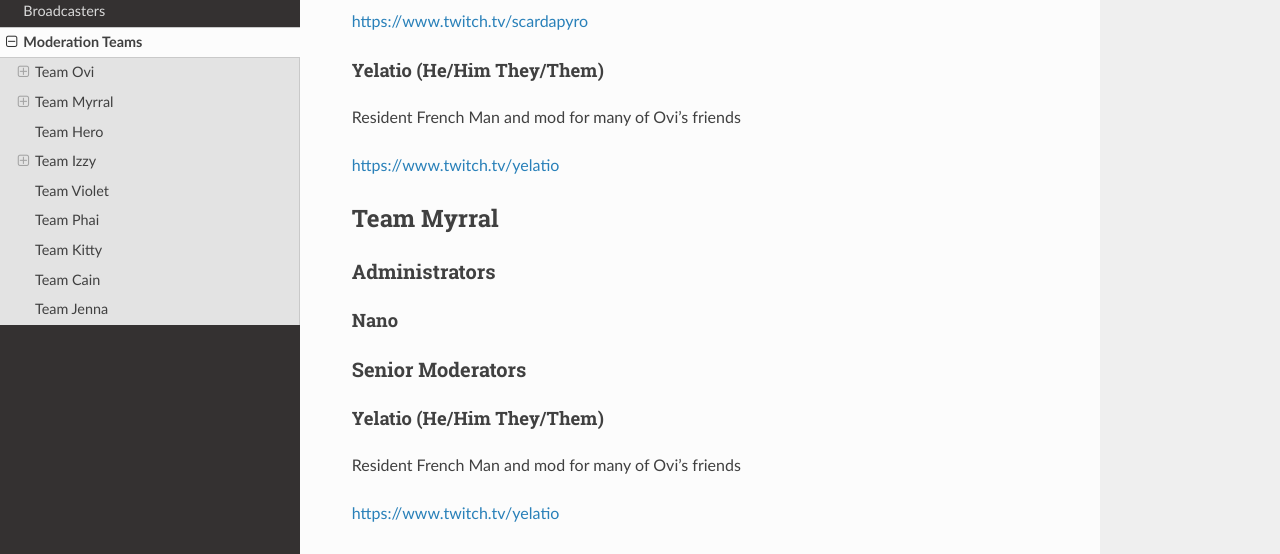
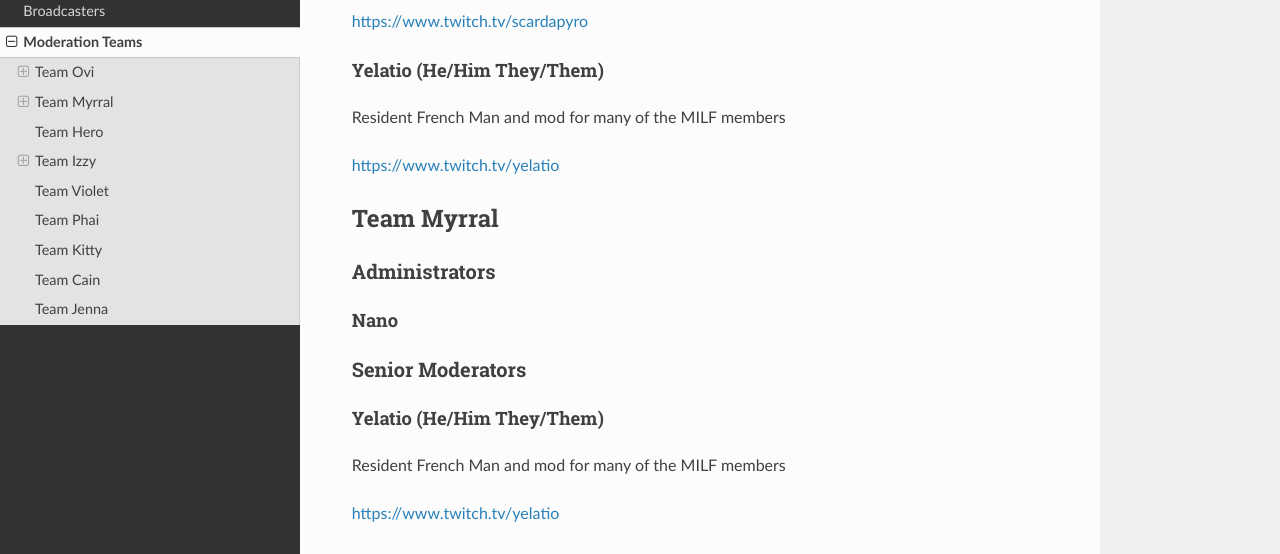
Before and after one commit to OiivaeCommunity/love, a Sphinx documentation site: the page built from docs/source/mods.rst, in a window 1280 px wide and 1400 px high, scrolled down 3097 px. Shown: the part 150-704 px from the top of the window. Built offline with Sphinx 7.4.7 and the Read the Docs theme 2.0.0, drawn with Linux system fonts in a browser that asks for light colours; some of the changed text lies outside the part shown.

Commit message:
Update mods.rst

```diff
--- a/docs/source/mods.rst
+++ b/docs/source/mods.rst
@@ -119,7 +119,7 @@
 
 Yelatio (He/Him They/Them)
 ^^^^
-Resident French Man and mod for many of Ovi's friends
+Resident French Man and mod for many of the MILF members
 
 https://www.twitch.tv/yelatio
 
@@ -138,7 +138,7 @@
 
 Yelatio (He/Him They/Them)
 ^^^^
-Resident French Man and mod for many of Ovi's friends
+Resident French Man and mod for many of the MILF members
 
 https://www.twitch.tv/yelatio
 
@@ -189,7 +189,7 @@
 
 Yelatio (He/Him They/Them)
 ^^^^
-Resident French Man and mod for many of Ovi's friends
+Resident French Man and mod for many of the MILF members
 
 https://www.twitch.tv/yelatio
 
@@ -207,9 +207,10 @@
 Team Kitty
 =======
 
+
 Yelatio (He/Him They/Them)
 ^^^^
-Resident French Man and mod for many of Ovi's friends
+Resident French Man and mod for many of the MILF members
 
 https://www.twitch.tv/yelatio
 
@@ -222,6 +223,7 @@
 Team Jenna
 =======
 
+
 NomiNovaks (She/Her)
 ^^^^
 Hiyooo!! My name is Nomi {she/her}, I’m quite active here so feel free to dm me! EST is where I stay. If you have any questions my dms are always open :D enjoy yourself here!!!
```
